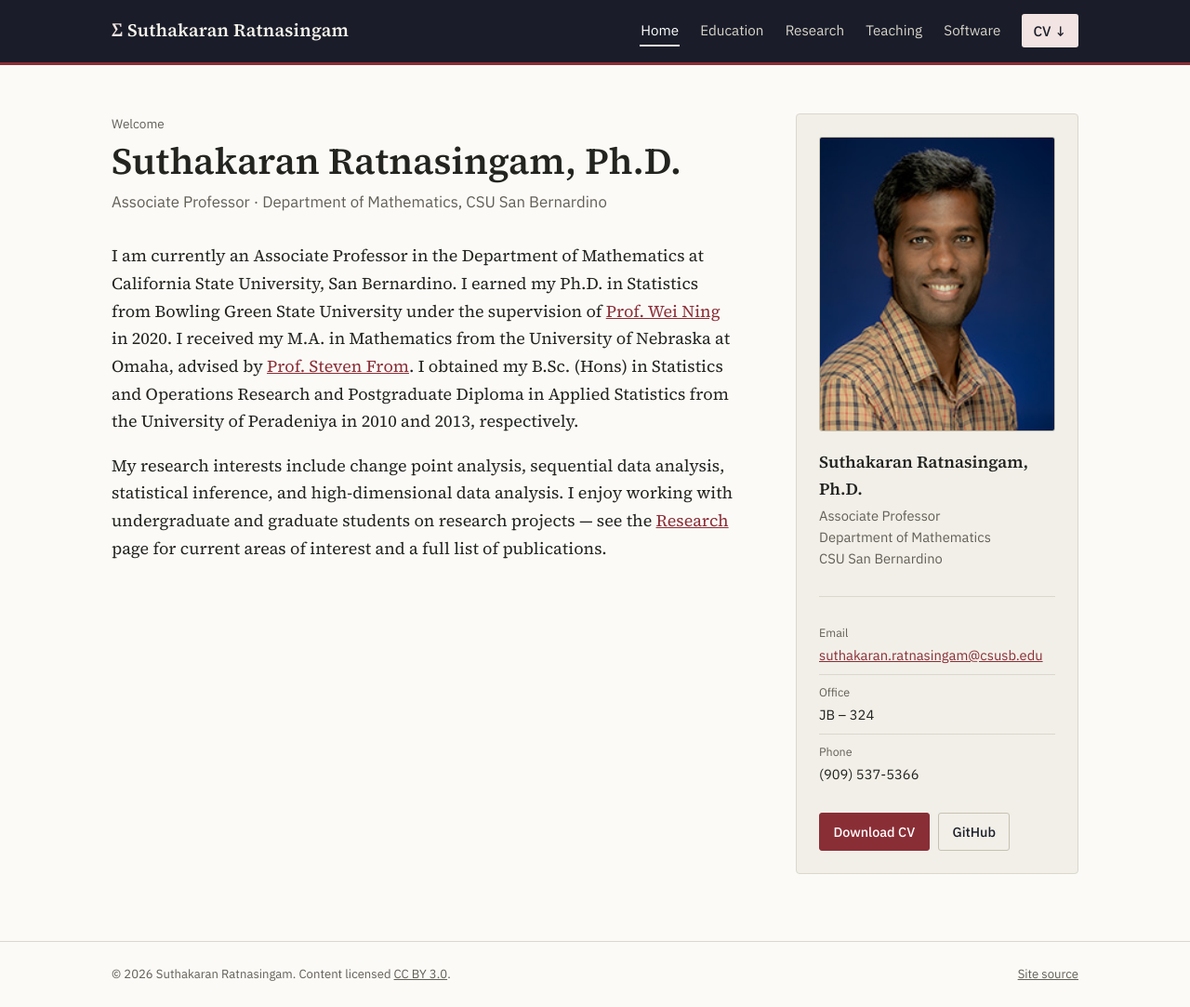
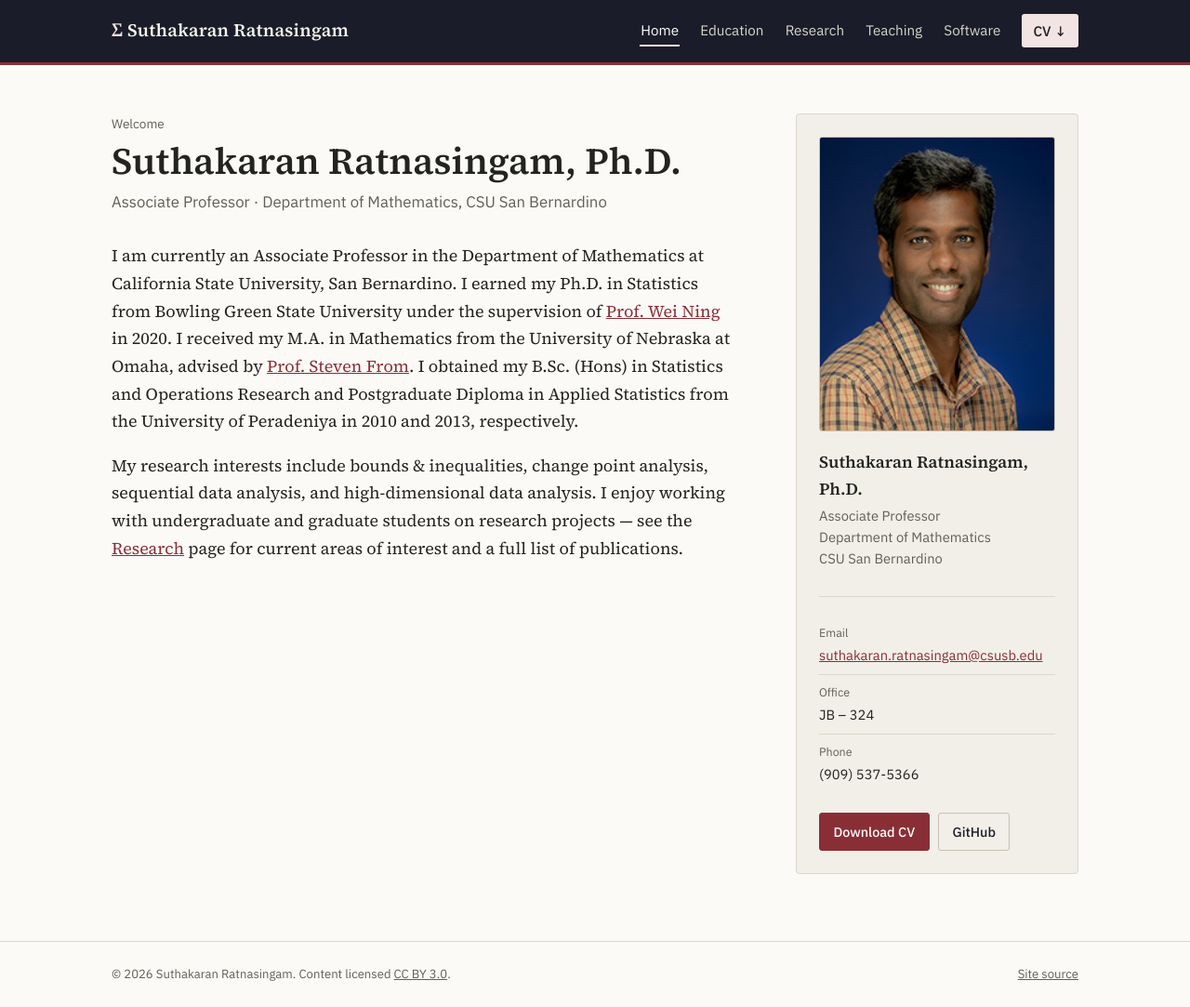
Before and after one commit to suthakaranr/suthakaranr.github.io, a Jekyll site: the page built from index.md, in a window 1280 px wide. Shown: the whole page at 93% size. Built offline with Jekyll 4.4.1, drawn with Linux system fonts in a browser that asks for light colours.

Commit message:
Update research interests in index.md

```diff
--- a/index.md
+++ b/index.md
@@ -18,4 +18,4 @@ github_url: https://github.com/suthakaranr
 
 I am currently an Associate Professor in the Department of Mathematics at California State University, San Bernardino. I earned my Ph.D. in Statistics from Bowling Green State University under the supervision of [Prof. Wei Ning](https://www.bgsu.edu/arts-and-sciences/mathematics-and-statistics/faculty-and-staff/wei-ning.html) in 2020. I received my M.A. in Mathematics from the University of Nebraska at Omaha, advised by [Prof. Steven From](https://www.unomaha.edu/college-of-arts-and-sciences/mathematics/about-us/directory/steven-from.php). I obtained my B.Sc. (Hons) in Statistics and Operations Research and Postgraduate Diploma in Applied Statistics from the University of Peradeniya in 2010 and 2013, respectively.
 
-My research interests include change point analysis, sequential data analysis, statistical inference, and high-dimensional data analysis. I enjoy working with undergraduate and graduate students on research projects &mdash; see the [Research](pages/Research.html) page for current areas of interest and a full list of publications.
+My research interests include bounds & inequalities, change point analysis, sequential data analysis, and high-dimensional data analysis. I enjoy working with undergraduate and graduate students on research projects &mdash; see the [Research](pages/Research.html) page for current areas of interest and a full list of publications.
```
